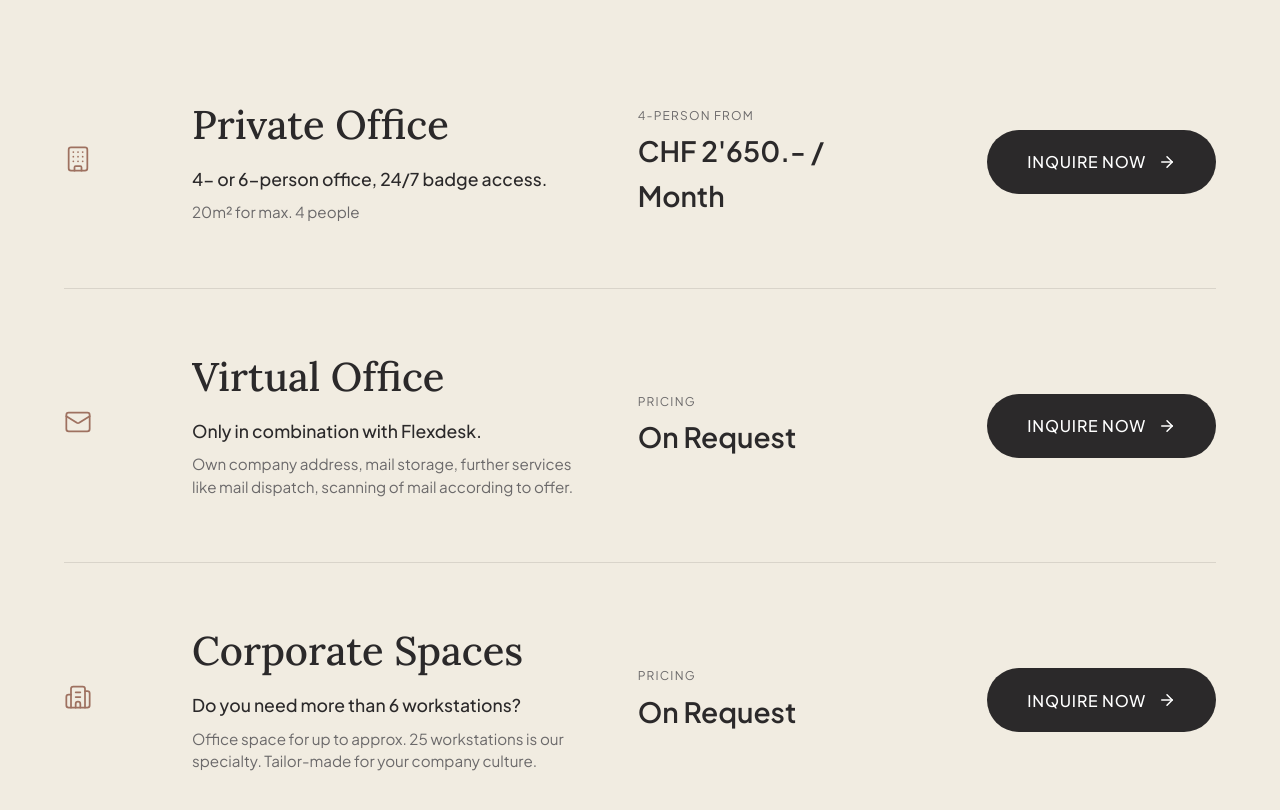
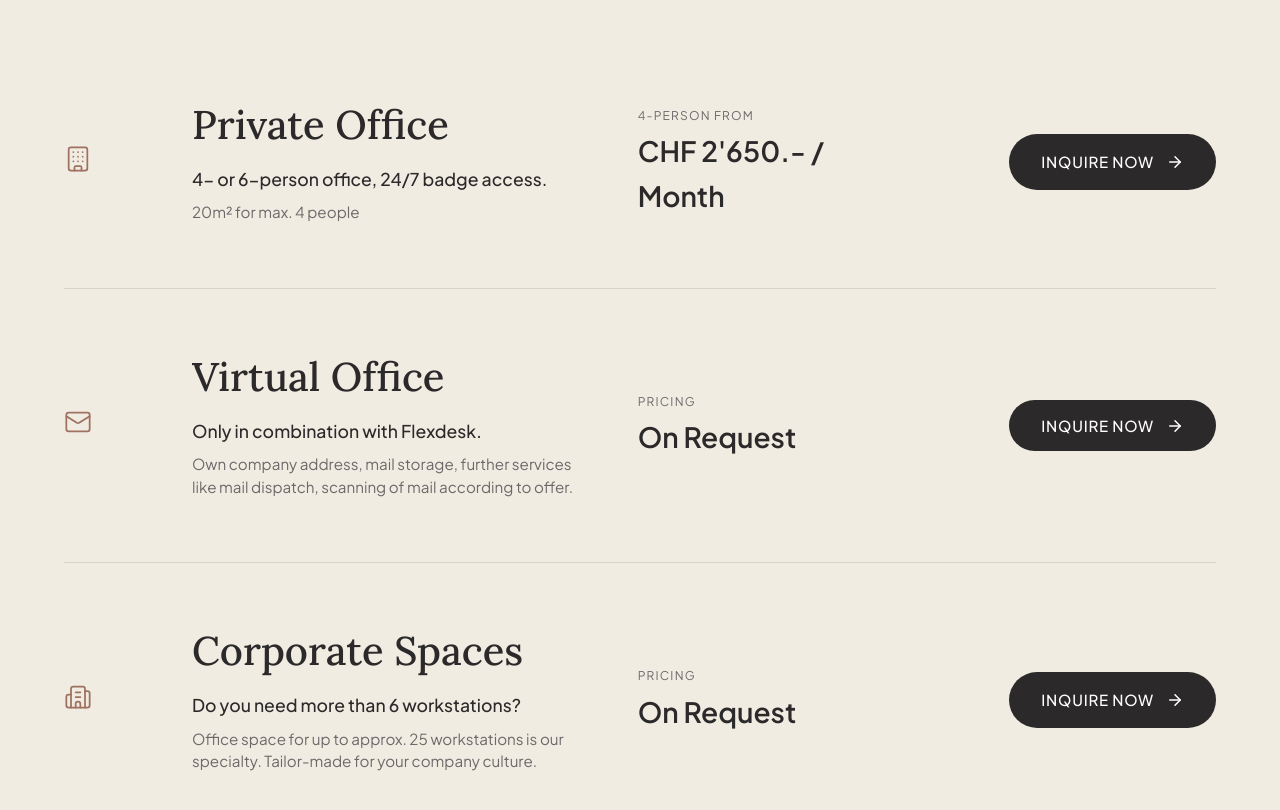
Before and after one commit to saheeel/resilient-coworking, a React (Vite) app: page /offices in a window 1280 px wide. Shown: the part 1060-1870 px from the top of the page. Built offline with nearby package versions, Linux system fonts and the light colour scheme.

Commit message:
full capacity popup

```diff
--- a/src/pages/Offices.tsx
+++ b/src/pages/Offices.tsx
@@ -4,6 +4,8 @@ import { ArrowRight, Building, Mail, Building2, ShieldCheck, Wifi, Coffee, Star,
 import { Link } from 'react-router-dom';
 
 export default function Offices() {
+  const [isModalOpen, setIsModalOpen] = useState(false);
+
   const officeImages = [
     '/private-office/IMG_1831-HDR.jpg',
     '/private-office/IMG_3948-HDR.jpg',
@@ -152,6 +154,60 @@ export default function Offices() {
       </motion.div>
     );
   };
+
+  const StatusModal = () => (
+    <AnimatePresence>
+      {isModalOpen && (
+        <div style={{ position: 'fixed', inset: 0, zIndex: 1000, display: 'flex', alignItems: 'center', justifyContent: 'center', padding: '1rem' }}>
+          <motion.div
+            initial={{ opacity: 0 }}
+            animate={{ opacity: 1 }}
+            exit={{ opacity: 0 }}
+            onClick={() => setIsModalOpen(false)}
+            style={{ position: 'absolute', inset: 0, backgroundColor: 'rgba(0,0,0,0.6)', backdropFilter: 'blur(4px)' }}
+          />
+          <motion.div
+            initial={{ opacity: 0, scale: 0.9, y: 20 }}
+            animate={{ opacity: 1, scale: 1, y: 0 }}
+            exit={{ opacity: 0, scale: 0.9, y: 20 }}
+            style={{
+              position: 'relative',
+              backgroundColor: 'var(--color-bg-white)',
+              padding: 'clamp(2rem, 5vw, 3rem)',
+              borderRadius: '32px',
+              maxWidth: '500px',
+              width: '100%',
+              textAlign: 'center',
+              boxShadow: '0 25px 50px -12px rgba(0, 0, 0, 0.25)'
+            }}
+          >
+            <div style={{ color: 'var(--color-accent-terra)', marginBottom: '1.5rem', display: 'flex', justifyContent: 'center' }}>
+              <Building2 size={48} strokeWidth={1.5} />
+            </div>
+            <h3 style={{ fontSize: '2rem', color: 'var(--color-text-dark)', marginBottom: '1rem' }}>Currently Occupied</h3>
+            <p style={{ color: 'var(--color-text-muted)', fontSize: '1.1rem', lineHeight: 1.6, marginBottom: '2.5rem' }}>
+              Our Virtual Office slots are currently at full capacity. However, you can still send an enquiry to join our priority waiting list for future availability.
+            </p>
+            <div style={{ display: 'flex', flexDirection: 'column', gap: '1rem' }}>
+              <Link
+                to="/contact"
+                className="btn btn-primary"
+                style={{ padding: '1.2rem', width: '100%' }}
+              >
+                Inquire for Future
+              </Link>
+              <button
+                onClick={() => setIsModalOpen(false)}
+                style={{ color: 'var(--color-text-muted)', fontSize: '0.9rem', fontWeight: 500, textDecoration: 'underline' }}
+              >
+                Maybe Later
+              </button>
+            </div>
+          </motion.div>
+        </div>
+      )}
+    </AnimatePresence>
+  );
   const plans = [
     {
       title: "Private Office",
@@ -171,7 +227,8 @@ export default function Offices() {
         { label: "Pricing", price: "On Request" }
       ],
       icon: <Mail size={28} strokeWidth={1.5} />,
-      features: ["Prestigious business address", "Mail handling & forwarding", "Scanning service", "Flexible combination"]
+      features: ["Prestigious business address", "Mail handling & forwarding", "Scanning service", "Flexible combination"],
+      isOccupied: true
     },
     {
       title: "Corporate Spaces",
@@ -230,6 +287,7 @@ export default function Offices() {
 
   return (
     <main className="page-offices" style={{ backgroundColor: 'var(--color-bg-beige)', minHeight: '100vh', paddingBottom: '0' }}>
+      <StatusModal />
 
       {/* Hero Section */}
       <section className="page-hero" style={{ paddingTop: 'max(180px, 20vh)', paddingBottom: '6rem' }}>
@@ -292,22 +350,41 @@ export default function Offices() {
 
               {/* CTA Column */}
               <div className="pricing-row-cta" style={{ textAlign: 'right' }}>
-                <Link
-                  to="/contact"
+                {plan.isOccupied ? (
+                  <button
+                    onClick={() => setIsModalOpen(true)}
                     className="btn btn-primary"
                     style={{
-                    padding: '1.2rem 2.5rem',
+                      padding: '1rem 2rem',
                       backgroundColor: 'var(--color-text-dark)',
                       color: 'white',
                       display: 'inline-flex',
                       alignItems: 'center',
                       gap: '0.75rem',
-                    fontSize: '1rem',
+                      fontSize: '0.95rem',
+                      transition: 'all 0.3s ease'
+                    }}
+                  >
+                    Inquire Now <ArrowRight size={18} />
+                  </button>
+                ) : (
+                  <Link
+                    to="/contact"
+                    className="btn btn-primary"
+                    style={{
+                      padding: '1rem 2rem',
+                      backgroundColor: 'var(--color-text-dark)',
+                      color: 'white',
+                      display: 'inline-flex',
+                      alignItems: 'center',
+                      gap: '0.75rem',
+                      fontSize: '0.95rem',
                       transition: 'all 0.3s ease'
                     }}
                   >
                     Inquire Now <ArrowRight size={18} />
                   </Link>
+                )}
               </div>
             </motion.div>
           ))}
```
Lines whose indentation alone changed are shown as unchanged.
